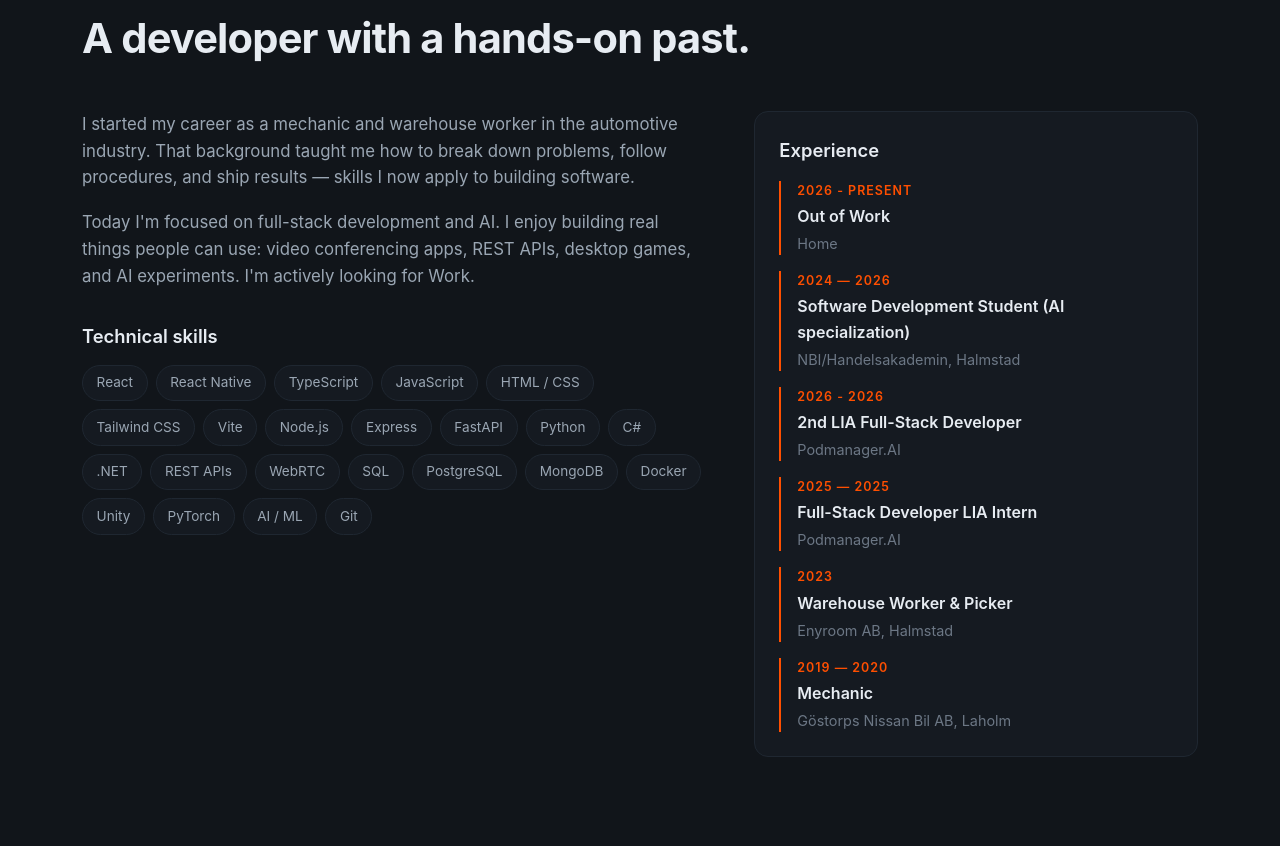
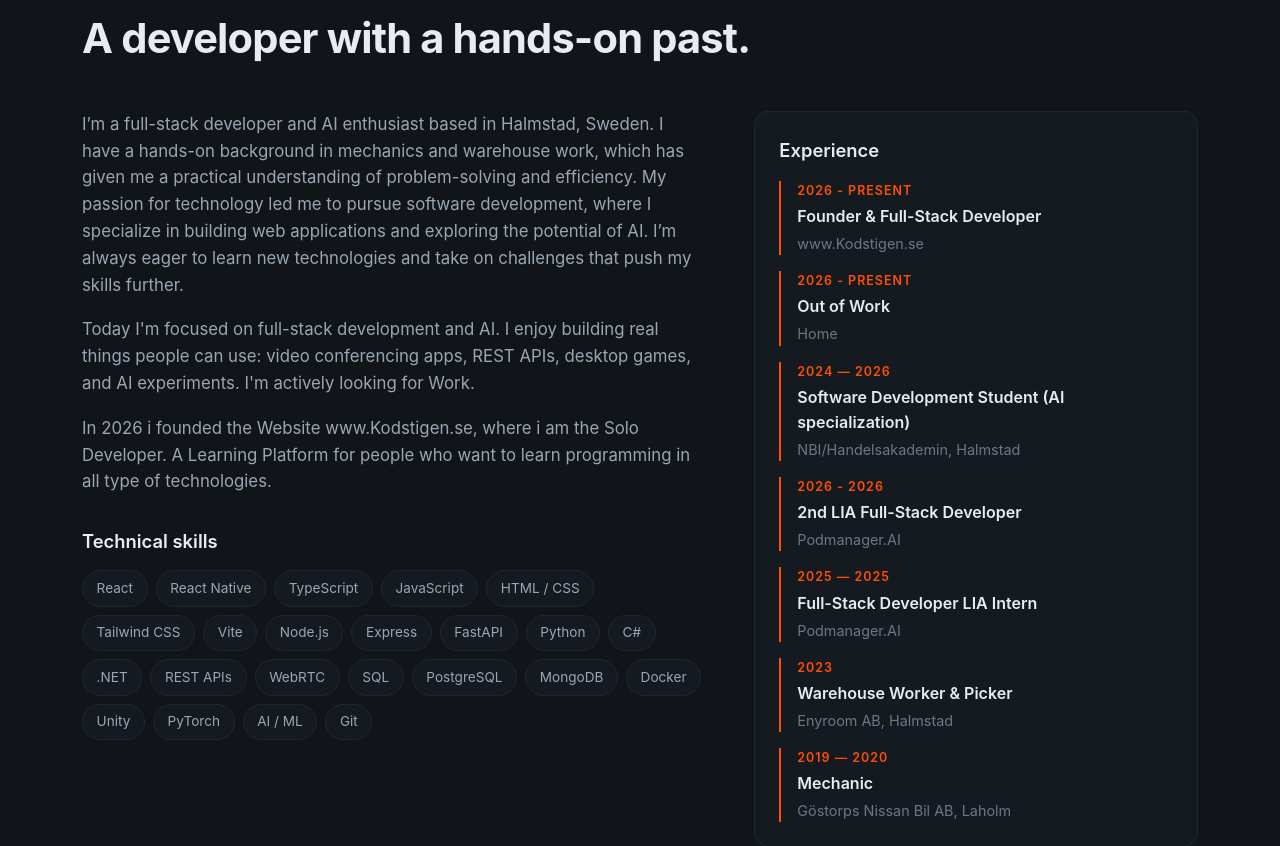
Before and after one commit to ManaInfectedRP/sebbe-portfolio, a React (Vite) app: page / in a window 1280 px wide. Shown: the part 1012-1858 px from the top of the page. Built offline with nearby package versions, Linux system fonts and the light colour scheme.

Commit message:
Project kodstigen.se

```diff
--- a/src/components/About.tsx
+++ b/src/components/About.tsx
@@ -25,6 +25,11 @@ const skills = [
 ];
 
 const experience = [
+  {
+    period: '2026 - present',
+    role: 'Founder & Full-Stack Developer',
+    place: 'www.Kodstigen.se',
+  },
   {
     period: '2026 - present',
     role: 'Out of Work',
@@ -69,15 +74,20 @@ export default function About() {
         <div className="about__grid">
           <div className="about__text">
             <p>
-              I started my career as a mechanic and warehouse worker in the
-              automotive industry. That background taught me how to break down
-              problems, follow procedures, and ship results — skills I now apply
-              to building software.
+              I’m a full-stack developer and AI enthusiast based in Halmstad, Sweden.
+              I have a hands-on background in mechanics and warehouse work, which has given me a practical understanding of problem-solving and efficiency.
+              My passion for technology led me to pursue software development, where I specialize in building web applications and exploring the potential of AI.
+              I’m always eager to learn new technologies and take on challenges that push my skills further.
             </p>
             <p>
-              Today I'm focused on full-stack development and AI. I enjoy building
-              real things people can use: video conferencing apps, REST APIs,
-              desktop games, and AI experiments. I'm actively looking for Work.
+              Today I'm focused on full-stack development and AI.
+              I enjoy building real things people can use: video conferencing apps, REST APIs, desktop games, and AI experiments.
+              I'm actively looking for Work.
+            </p>
+
+            <p>
+              In 2026 i founded the Website www.Kodstigen.se, where i am the Solo Developer.
+              A Learning Platform for people who want to learn programming in all type of technologies.
             </p>
 
             <div className="about__skills">
--- a/src/data/projects.ts
+++ b/src/data/projects.ts
@@ -16,6 +16,24 @@ const ph = (color: string, text: string) =>
   `https://placehold.co/800x400/${color}/ffffff?text=${encodeURIComponent(text)}`;
 
 const allProjects: Project[] = [
+  {
+    id: 'Kodstigen',
+    title: 'Kodstigen.se',
+    tagline: 'A modern programming learning platform.',
+    description:
+      'Students pick learning paths in C++, Python, JavaScript, TypeScript, or Node.js, enroll in courses, complete lessons, pass quizzes, and earn XP while keeping a daily streak alive.',
+    image: ph('2c3e50', 'Kodstigen'),
+    tech: ['React', 'TypeScript', 'Vite'],
+    highlights: [
+      'Learning paths for C++, Python, JavaScript, TypeScript, and Node.js',
+      'Courses, lessons, quizzes, XP, and daily streak progression',
+      'Private repository',
+    ],
+    github: 'https://github.com/ManaInfectedRP/CodeForge',
+    demo: 'https://www.Kodstigen.se',
+    year: '2026',
+    isPrivate: true,
+  },
     {
     id: 'counting-arrays',
     title: 'Counting Arrays — Problem Solving',
--- a/src/data/references.ts
+++ b/src/data/references.ts
@@ -23,7 +23,7 @@ export const references: Reference[] = [
     name: 'Antonio Prgomet',
     role: 'Teacher',
     company: 'NBI/Handelsakademin',
-    email: 'antonio.prgomet@nbi-handelsakademin.se',
+    email: 'antonio.ek@hotmail.se',
     phone: '',
     relation: 'Teacher and mentor during software development with ai studies at NBI/Handelsakademin',
   },
```
